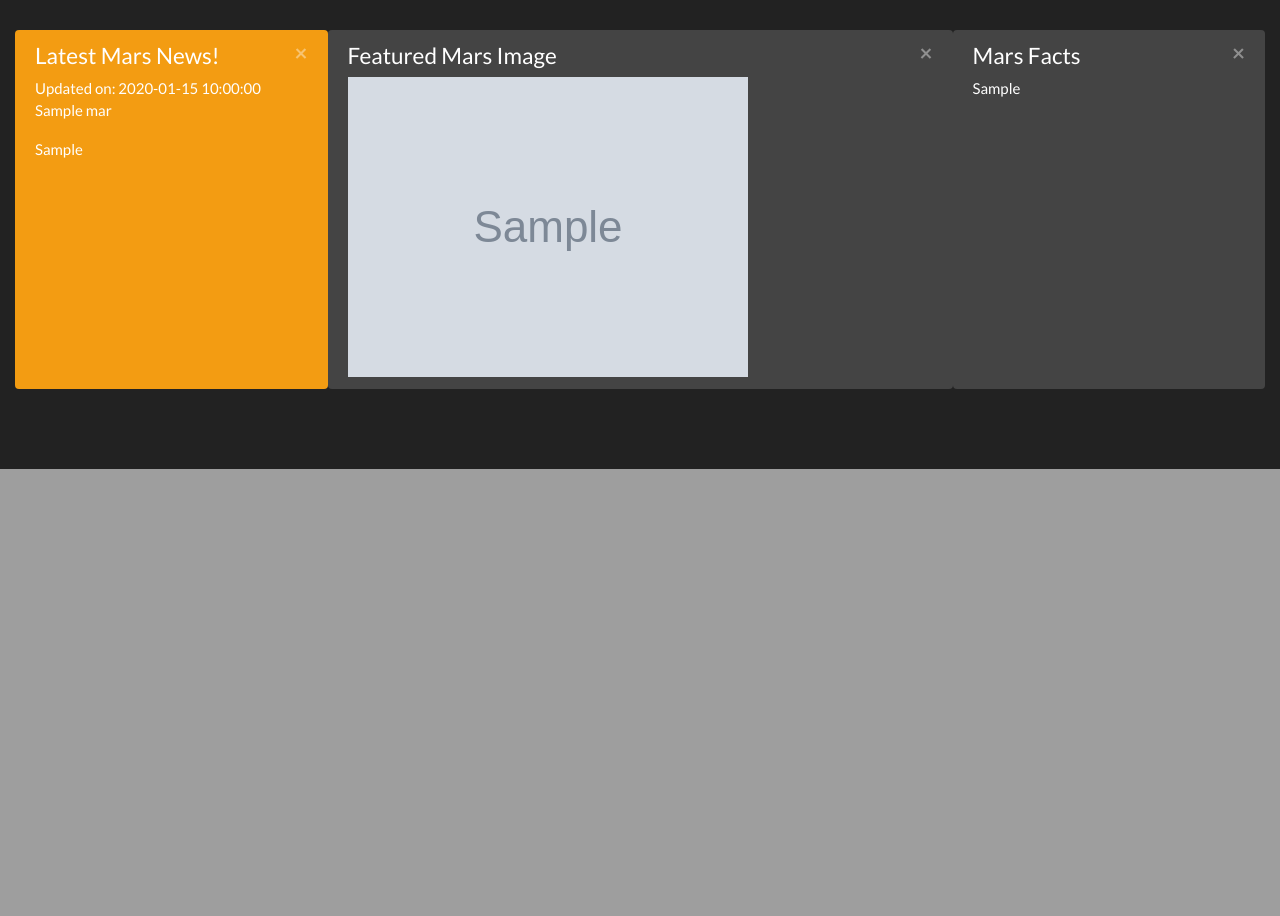
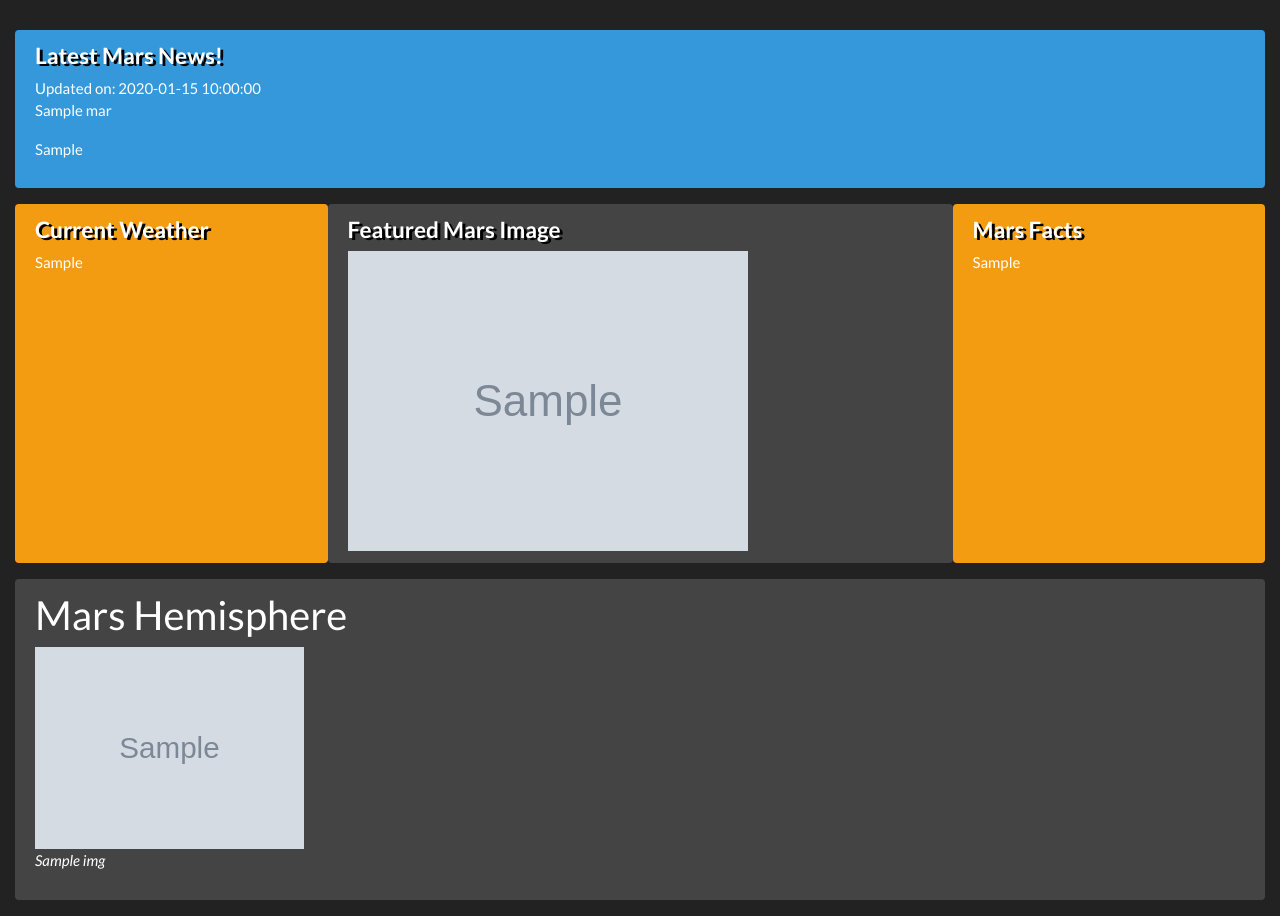
Before and after one commit to alpeshpatelgwu/GWU_Homework, a Flask app: page / in a window 1280 px wide. Shown: the part 331-1247 px from the top of the page. Before the commit the page ends 800 px from the top, so only its background shows below. Run offline with Flask 2, Linux system fonts and the light colour scheme; grey boxes marked "Sample" are stand-in pictures; a database or web service that is not in the repository returns one stand-in record (values such as "Sample title"); some libraries are stand-ins or nearby versions.

Commit message:
final working flask

```diff
--- a/HW12_Mission_To_Mars/scrape_mars.py
+++ b/HW12_Mission_To_Mars/scrape_mars.py
@@ -177,13 +177,13 @@ def scrape_mars_hemisphere():
         full_img_url = url_main + soup.find('img', class_='wide-image')['src']
 
         # Append information into a list of dictionaries
-        hemisphere_img_url.append({"Title" : title, "Full Size Image Link" : full_img_url})
+        hemisphere_img_url.append({"title" : title, "img_url" : full_img_url})
 
     #Print the consolidated list of images in Hemisphere
     hemisphere_img_url
 
     # Create dictionary for Mars hemispheres
-    mars_data['Mars Hemisphere Images'] = hemisphere_img_url
+    mars_data['hemi_img_url'] = hemisphere_img_url
 
     browser.quit()
 
--- a/HW12_Mission_To_Mars/templates/index.html
+++ b/HW12_Mission_To_Mars/templates/index.html
@@ -22,29 +22,48 @@
         <p><a class="btn btn-primary btn-lg" href="/scrape" role="button">Scrape Mars Data</a></p>
     </div>
 
+    <div class=" col-lg alert alert-dismissible alert-info">
+        <h4 class="alert-heading" style="text-shadow: 3px 2px black; font-weight: bold">Latest Mars News!</h4>
+        <p class="mb-0"> Updated on: {{ mars.news_date }}</p>
+        <p>{{ mars.news_title }}</p>
+        <p>{{ mars.news_teaser }}</p>
+      </div>
+
     <div class="container-fluid">
         <div class="row">
             <div class=" col-lg-3 alert alert-dismissible alert-warning">
-                <button type="button" class="close" data-dismiss="alert">&times;</button>
-                <h4 class="alert-heading">Latest Mars News!</h4>
-                <p class="mb-0"> Updated on: {{ mars.news_date }}</p>
-                <p>{{ mars.news_title }}</p>
-                <p>{{ mars.news_teaser }}</p>
+                <h4 class="alert-heading" style="text-shadow: 3px 2px black; font-weight: bold">Current Weather</h4>
+                <p class="mb-0"> {{ mars.mars_weather_tweet }}</p>
+
               </div>
               <div class=" col-lg alert alert-dismissible alert-secondary">
-                <button type="button" class="close" data-dismiss="alert">&times;</button>
-                <h4 class="alert-heading">Featured Mars Image</h4>
+                <h4 class="alert-heading" style="text-shadow: 3px 2px black; font-weight: bold">Featured Mars Image</h4>
                 <img src="{{ mars.url_img_featured }}" style="max-width: 100%; max-height: auto;" alt="Mars Featured Image">
               </div>
-              <div class=" col-lg-3 alert alert-dismissible alert-secondary">
-                <button type="button" class="close" data-dismiss="alert">&times;</button>
-                <h4 class="alert-heading">Mars Facts</h4>
-                <p class="mb-0">{{ mars.mars_facts }}</p>
+              <div class=" col-lg-3 alert alert-dismissible alert-warning">
+                <h4 class="alert-heading" style="text-shadow: 3px 2px black; font-weight: bold">Mars Facts</h4>
+                <p class="mb-0">{{ mars.mars_facts|safe }}</p>
             </div>
         </div>
     </div>
 
+        <div class="panel panel-default">
+            <div class=" col-lg alert alert-dismissible alert-secondary">
+                    <h2>Mars Hemisphere</h2>
+                    <div class="row">
+                        {% for img in mars.hemi_img_url %}
+                            <div class="col-xs-12 col-sm-6 col-md-3">
+                                <a href="temp-page.html">
+                                <img src="{{ img.img_url }}" alt="{{ img.title }}" class=img-fluid>
+                              </a>
+                              <p><em>{{ img.title }}</em></p>
+                            </div>
+                        {% endfor %}
+                      </div>
+            </div>
+         </div>
 
+    </div>
 
 </body>
 
```
